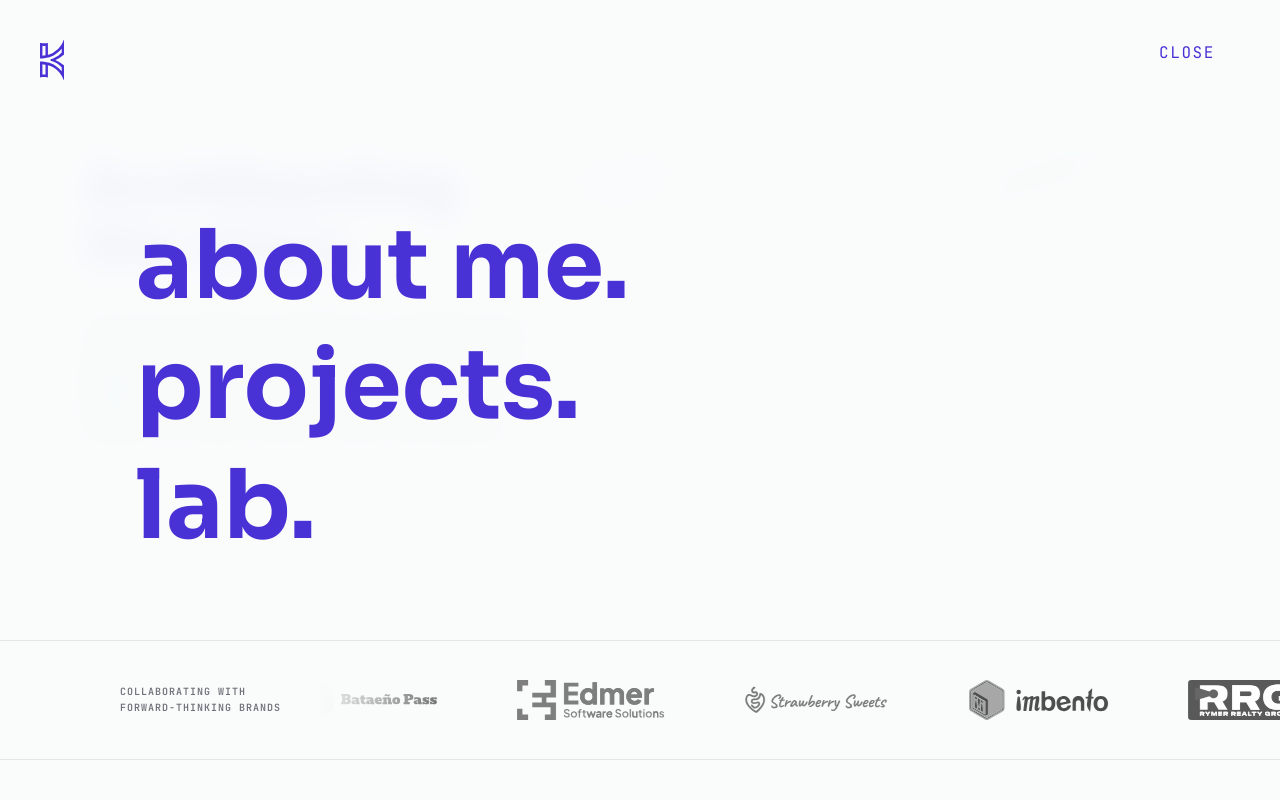
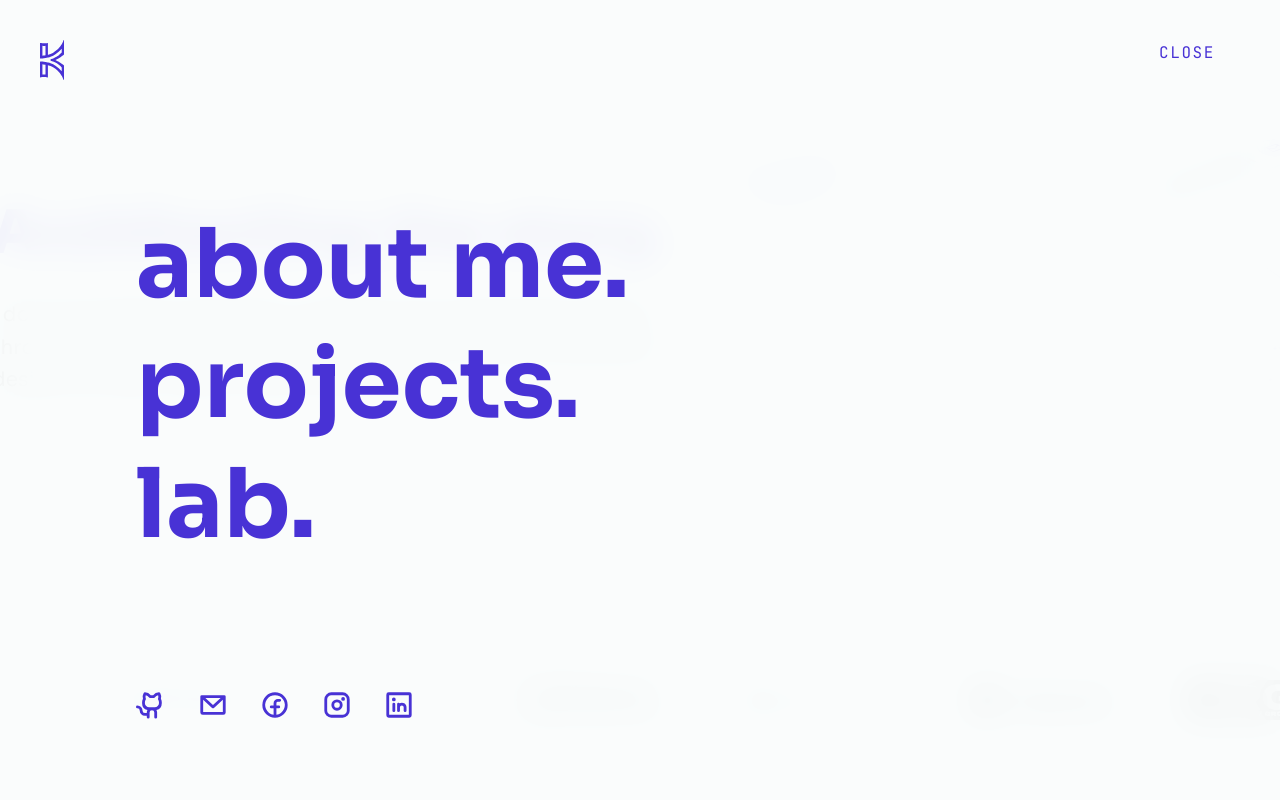
Before and after one commit to Kev-003/designer-dev-portfolio, a Next.js app: page / in a window 1280 px wide. Both pictures are taken after a click on the button "MENU". Shown: the top 800 px of the page. Built offline with nearby package versions, Linux system fonts and the light colour scheme.

Commit message:
feat: implement HeroSection with interactive IsometricSwitcher, LogoTicker, and brand navigation components

```diff
--- a/next.config.ts
+++ b/next.config.ts
@@ -9,7 +9,9 @@ const nextConfig: NextConfig = {
 
 const withMDX = createMDX({
   extension: /\.mdx?$/,
-
+  options: {
+    remarkPlugins: ["remark-gfm"],
+  },
 });
 
 export default withMDX(nextConfig);
--- a/remarkrc.mjs
+++ /dev/null
@@ -1,7 +0,0 @@
-import remarkGfm from "remark-gfm";
-
-const config = {
-  plugins: [remarkGfm],
-};
-
-export default config;
--- a/src/components/layout/brand-nav-extras.tsx
+++ b/src/components/layout/brand-nav-extras.tsx
@@ -1,3 +1,11 @@
+import {
+  GithubLogo,
+  EnvelopeSimple,
+  FacebookLogo,
+  InstagramLogo,
+  LinkedinLogo
+} from "@phosphor-icons/react";
+
 export function BrandNavToggle({ label, className, onClick }: { label: string, className?: string, onClick: () => void }) {
     const defaultClasses = "z-50 px-4 py-2 font-mono uppercase tracking-widest transition-colors duration-300";
 
@@ -13,10 +21,28 @@ export function BrandNavToggle({ label, className, onClick }: { label: string, c
 }
 
 export function BrandNavFooter({ containerRef }: { containerRef?: React.Ref<HTMLDivElement> }) {
+    const socials = [
+        { Icon: GithubLogo, href: "https://github.com/Kev-003", label: "GitHub" },
+        { Icon: EnvelopeSimple, href: "mailto:kevern.design@gmail.com", label: "Email" },
+        { Icon: FacebookLogo, href: "https://www.facebook.com/kevernjoebert.angeles", label: "Facebook" },
+        { Icon: InstagramLogo, href: "https://www.instagram.com/kvrn_03/", label: "Instagram" },
+        { Icon: LinkedinLogo, href: "https://ph.linkedin.com/in/kevangeles", label: "LinkedIn" },
+    ];
+
     return (
-        <div ref={containerRef} className="pb-10 pl-0 sm:pl-16 md:pl-24 flex gap-6 text-xl">
-            <a href="#" className="hover:opacity-75">Twitter</a>
-            <a href="#" className="hover:opacity-75">GitHub</a>
+        <div ref={containerRef} className="pb-10 pl-0 sm:pl-16 md:pl-24 flex gap-8 text-2xl md:text-3xl">
+            {socials.map(({ Icon, href, label }) => (
+                <a
+                    key={href}
+                    href={href}
+                    target="_blank"
+                    rel="noopener noreferrer"
+                    className="hover:text-brand transition-colors duration-300"
+                    aria-label={label}
+                >
+                    <Icon weight="bold" />
+                </a>
+            ))}
         </div>
     );
 }
--- a/src/components/sections/HeroSection.tsx
+++ b/src/components/sections/HeroSection.tsx
@@ -66,7 +66,7 @@ function MorphHeadline({ mode }: { mode: "experience" | "engineering" }) {
   return (
     <h1
       ref={hlRef}
-      className={`text-4xl md:text-6xl font-extrabold tracking-tight text-balance overflow-hidden
+      className={`text-4xl md:text-6xl font-extrabold tracking-tight text-balance xl:whitespace-nowrap overflow-hidden
         transition-colors duration-300 pb-5
         ${mode === "experience" ? "text-brand" : "text-white"}`}
     />
@@ -115,7 +115,7 @@ export function HeroSection({ mode = "experience", onModeChange }: Props) {
 
   return (
     <div className="min-h-[95dvh] flex flex-col pt-24 md:pt-0 pb-12 overflow-hidden">
-      <div className="flex-1 px-6 md:px-12 lg:px-20 max-w-6xl w-full max-h-[80dvh] flex flex-col md:flex-row items-start md:items-center justify-start md:justify-between gap-6 pb-10">
+      <div className="flex-1 px-6 md:px-12 lg:px-10 max-w-6xl xl:max-w-7xl mx-auto w-full max-h-[80dvh] flex flex-col md:flex-row items-start md:items-center justify-start md:justify-between gap-6 pb-10">
         {/* Isometric Switcher */}
         <div className="relative z-40 flex items-start justify-start order-1 md:order-2 overflow-visible pointer-events-auto origin-left scale-65 sm:scale-75 md:scale-100 lg:scale-105 md:mr-[-2rem] lg:mr-[-4rem] xl:mr-[-6rem]">
           <IsometricSwitcher
@@ -125,10 +125,10 @@ export function HeroSection({ mode = "experience", onModeChange }: Props) {
         </div>
 
         {/* Text Content */}
-        <div className="flex flex-col order-2 md:order-1 w-full md:max-w-sm lg:max-w-md text-left min-w-0">
+        <div className="flex flex-col order-2 md:order-1 w-full md:max-w-sm lg:max-w-md xl:max-w-none xl:min-w-[45rem] xl:-translate-x-12 text-left min-w-0">
           <MorphHeadline mode={activeMode} />
           <p
-            className={`mt-4 max-w-xl text-lg md:text-xl leading-relaxed ${activeMode === "experience" ? "text-foreground opacity-90" : "text-zinc-400"}`}
+            className={`mt-4 max-w-xl xl:max-w-2xl text-lg md:text-xl leading-relaxed ${activeMode === "experience" ? "text-foreground opacity-90" : "text-zinc-400"}`}
           >
             {DESCRIPTIONS[activeMode]}
           </p>
--- a/src/components/sections/LogoTicker.tsx
+++ b/src/components/sections/LogoTicker.tsx
@@ -67,7 +67,11 @@ function BrandLogo({ name, lightInvert, isDark }: Brand & { isDark: boolean }) {
 
 export function LogoTicker() {
   const { resolvedTheme } = useTheme();
-  const isDark = resolvedTheme === "dark";
+  const [mounted, setMounted] = useState(false);
+
+  // Guard against hydration mismatch by defaulting to light mode (false)
+  // until the component has mounted on the client.
+  const isDark = mounted ? resolvedTheme === "dark" : false;
 
   // Duplicate once — GSAP loops by animating 0 → -50% of total width
   const items = [...BRANDS, ...BRANDS];
@@ -77,6 +81,7 @@ export function LogoTicker() {
   const scaleRef = useRef<gsap.core.Tween | null>(null);
 
   useEffect(() => {
+    setMounted(true);
     const track = trackRef.current;
     if (!track) return;
 
@@ -115,7 +120,7 @@ export function LogoTicker() {
 
   return (
     <div
-      className="bg-background border-y border-zinc-200 dark:border-zinc-800 w-full flex pl-30 items-center h-[120px] relative overflow-hidden z-50"
+      className="bg-background border-y border-zinc-200 dark:border-zinc-800 w-full flex pl-30 items-center h-[120px] relative overflow-hidden z-40"
       onMouseEnter={handleMouseEnter}
       onMouseLeave={handleMouseLeave}
     >
--- a/src/components/ui/hero/IsometricSwitcher.tsx
+++ b/src/components/ui/hero/IsometricSwitcher.tsx
@@ -23,6 +23,16 @@ export function IsometricSwitcher({
   const containerRef = useRef<HTMLDivElement>(null);
   const activeTileRef = useRef<HTMLDivElement>(null);
   const textRef = useRef<HTMLDivElement>(null);
+  const busy = useRef(false);
+
+  const handleClick = (mode: Mode) => {
+    if (busy.current || mode === activeMode) return;
+    busy.current = true;
+    onChange(mode);
+    setTimeout(() => {
+      busy.current = false;
+    }, 800); // Wait for animations to settle
+  };
 
   useGSAP(
     () => {
@@ -99,7 +109,7 @@ export function IsometricSwitcher({
               type="button"
               onClick={(e) => {
                 e.stopPropagation();
-                onChange("experience");
+                handleClick("experience");
               }}
               className={cn(
                 "group relative w-16 h-16 flex items-center justify-center rounded-sm border transition-all duration-500 cursor-pointer overflow-visible",
@@ -118,7 +128,7 @@ export function IsometricSwitcher({
               type="button"
               onClick={(e) => {
                 e.stopPropagation();
-                onChange("engineering");
+                handleClick("engineering");
               }}
               className={cn(
                 "group relative w-16 h-16 flex items-center justify-center rounded-sm border transition-all duration-500 cursor-pointer overflow-visible",
--- a/src/mdx-components.tsx
+++ b/src/mdx-components.tsx
@@ -42,15 +42,27 @@ export function useMDXComponents(components: MDXComponents): MDXComponents {
         {...props}
       />
     ),
-    code: (props) => (
-      <code
-        className="bg-muted px-1.5 py-0.5 rounded text-xs font-mono text-foreground"
-        {...props}
-      />
-    ),
+    code: ({ className, children, ...props }: any) => {
+      const isBlock =
+        (typeof children === "string" && children.includes("\n")) ||
+        (className && className.includes("language-"));
+
+      const baseClasses = "font-mono text-xs";
+      const inlineClasses = "bg-muted px-1.5 py-0.5 rounded text-foreground";
+      const blockClasses = "bg-transparent text-inherit p-0";
+
+      return (
+        <code
+          className={`${baseClasses} ${isBlock ? blockClasses : inlineClasses} ${className || ""}`}
+          {...props}
+        >
+          {children}
+        </code>
+      );
+    },
     pre: (props) => (
       <pre
-        className="bg-zinc-950 dark:bg-zinc-900 border border-zinc-800 rounded-md p-4 overflow-x-auto my-6 text-xs font-mono text-zinc-300 leading-relaxed"
+        className="bg-zinc-950 dark:bg-zinc-900 border border-zinc-800 rounded-md p-4 overflow-x-auto my-6 text-xs font-mono text-zinc-300 leading-relaxed [&>code]:!bg-transparent [&>code]:!text-inherit [&>code]:!p-0"
         {...props}
       />
     ),
```
